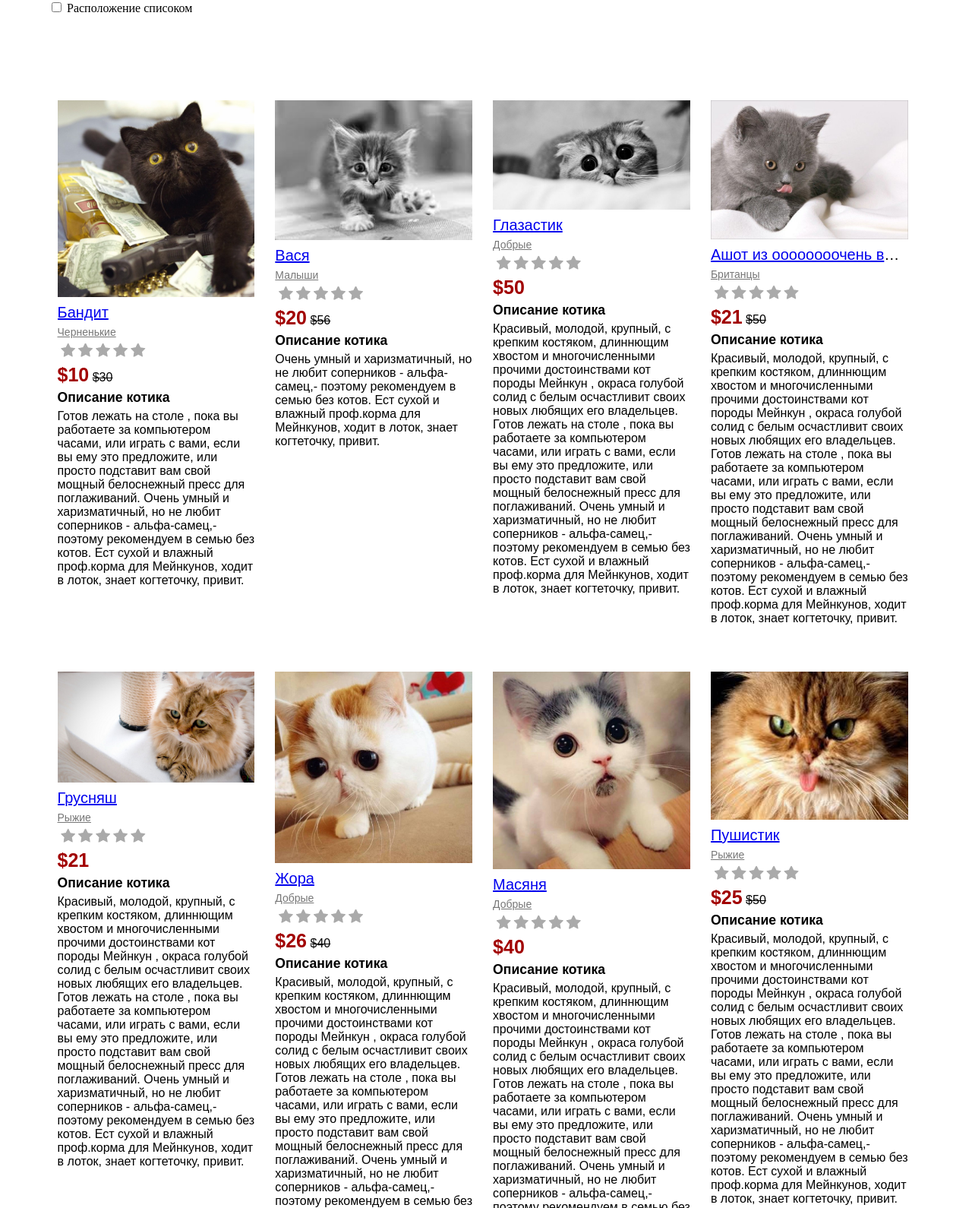
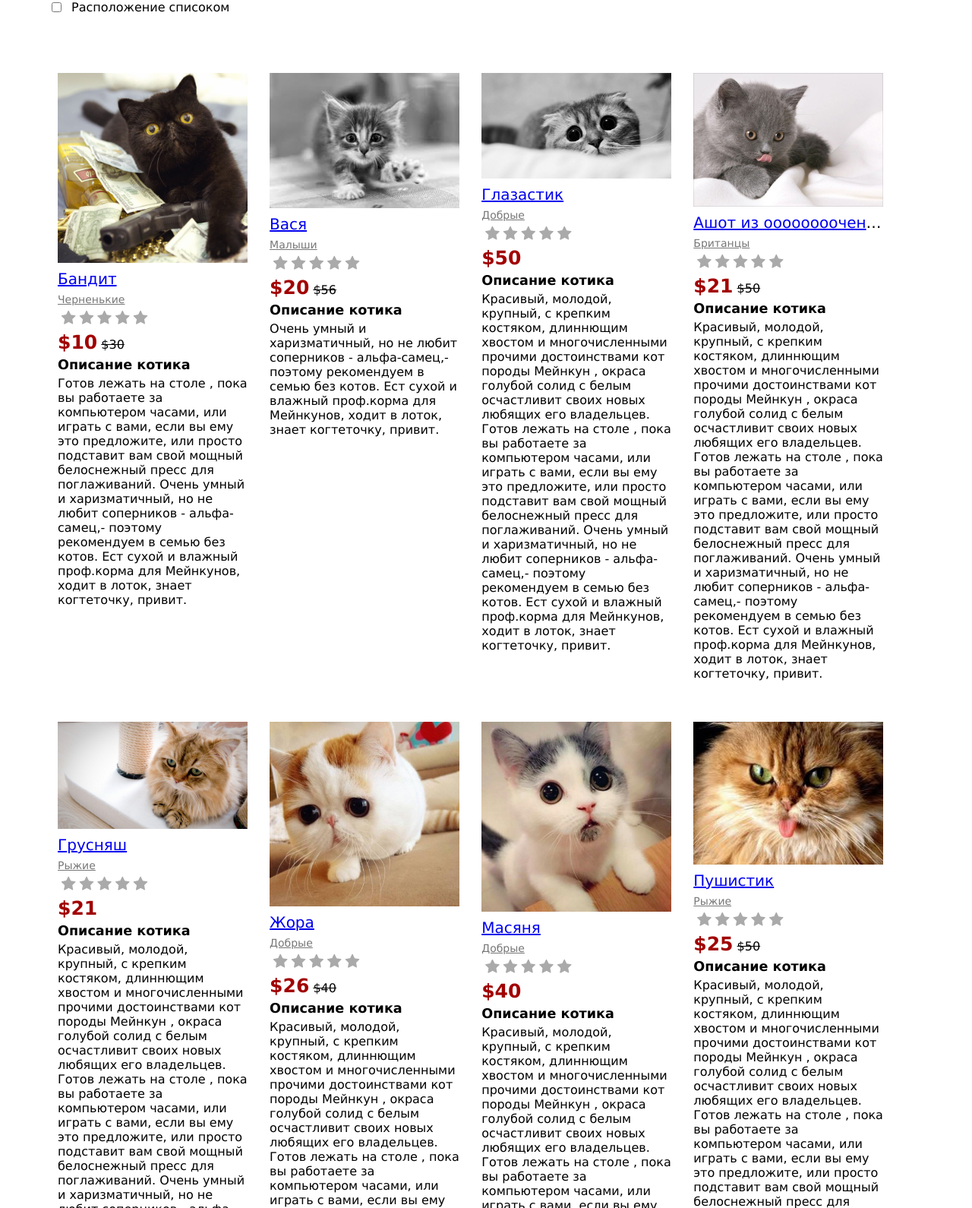
Before and after one commit to urfu-2016/markup-task-5, a plain HTML site: page index.html in a window 1280 px wide. Shown: the top 1590 px of the page at 76% size. Drawn offline with Linux system fonts and the light colour scheme.

Commit message:
Исправил замечания

```diff
--- a/index.css
+++ b/index.css
@@ -7,37 +7,32 @@ html
 
 main
 {
-    display: inline-block;
-    margin: 0 5%;
+    width: 90%;
+    margin: 0 auto;
+    font-family: 'Verdana', sans-serif;
 }
 
 .card
 {
-    width: 22.55%;
+    width: 250px;
     display: inline-block;
-    margin: 1%;
+    margin: 20px 5px;
     position: relative;
-    font-family: sans-serif;
-    margin-bottom: 50px;
     vertical-align: top;
-    -webkit-transition: transform .1s ease-out .01s;
-    -moz-transition: transform .1s ease-out .01s;
-    -o-transition: transform .1s ease-out .01s;
-    transition: transform .1s ease-out .01s;
+    transition: transform .1s;
+    border: 2px solid rgba(0, 0, 0, 0);
+    padding: 5px;
 }
 
 .card:hover
 {
-    transform: scale(1.1, 1.1);
+    border: 2px solid #111;
+    box-shadow: 0 0 3px #111;
 }
 
 .card-img
 {
-    -webkit-transition: transform .1s ease-out .01s;
-    -moz-transition: transform .1s ease-out .01s;
-    -o-transition: transform .1s ease-out .01s;
-    transition: transform .1s ease-out .01s;
-
+    transition: transform .1s;
 }
 
 .card-img:hover
@@ -61,7 +56,7 @@ main
     font-size: 20px;
 }
 
-.card-info .name a:hover
+.card-info .name .name-link:hover
 {
     color: #111;
 }
@@ -106,11 +101,15 @@ main
     word-wrap: break-word;
 }
 
+.view-switch
+{
+    position: absolute;
+}
+
 .view-switch + label
 {
-    display: inline-block;
-    width: 80%;
-    margin-bottom: 100px;
+    display: block;
+    margin: 0 0 50px 30px;
 }
 
 .view-switch:checked ~ .card
@@ -125,9 +124,9 @@ main
 .view-switch:checked ~ .card .card-description
 {
     width: 30%;
-    display: inline-block !important;
+    display: inline-block;
     vertical-align: top;
-    margin: .5%;
+    margin: 0 .5%;
 }
 
 .view-switch:checked ~ .card .card-img
@@ -150,22 +149,13 @@ main
     min-width: 150px;
 }
 
-@media screen and (max-width: 800px)
-{
-    .card
-    {
-        width: 30.5%;
-    }
-}
-
-@media screen and (max-width: 600px)
+@media screen and (max-width: 400px)
 {
     .card
     {
         display: inline-block;
-        margin: auto;
-        width: 100%;
-        margin-bottom: 120px;
+        margin: 0 auto;
+        width: 95%;
     }
 
     .card-info .name
@@ -187,7 +177,7 @@ main
 
 .rating > label:before
 {
-    font-size: 1.25em;
+    font-size: 20px;
     font-family: 'icomoon';
     content: '\e901';
 
@@ -198,14 +188,14 @@ main
     content: '\e900';
     position: absolute;
     margin: 0;
-    left: 4px;
+    left: 5.5px;
     padding: 0;
 }
 
 .rating > .half-star:last-child
 {
     top: 0;
-    left: -4px;
+    left: -5.5px;
     padding: 0;
 
 }
@@ -235,11 +225,7 @@ main
 @font-face
 {
     font-family: 'icomoon';
-    src: url('fonts/icomoon.eot?sj8zym');
-    src: url('fonts/icomoon.eot?sj8zym#iefix') format('embedded-opentype');
-    src: url('fonts/icomoon.ttf?sj8zym') format('truetype');
     src: url('fonts/icomoon.woff?sj8zym') format('woff');
-    src: url('fonts/icomoon.svg?sj8zym#icomoon') format('svg');
     font-weight: normal;
     font-style: normal;
 }
--- a/index.html
+++ b/index.html
@@ -12,12 +12,12 @@
             <input class="view-switch" id="switch-to-list" type="checkbox" name="list">
             <label for="switch-to-list">Расположение списоком</label>
             <article class="card">
-                <div class="card-img">
+                <section class="card-img">
                     <img src="images/Бандит.jpg" alt="Бандит">
-                </div>
-                <div class="card-info">
+                </section>
+                <section class="card-info">
                     <div class="name">
-                        <a href="#0">Бандит</a>
+                        <a class="name-link" href="#0">Бандит</a>
                     </div>
                     <a href="#0" class="category">
                         Черненькие
@@ -50,8 +50,8 @@
                     <div class="price-old">
                         $30
                     </div>
-                </div>
-                <div class="card-description">
+                </section>
+                <section class="card-description">
                     <span class="description-header">Описание котика</span>
                     Готов лежать на столе , пока вы работаете за компьютером часами, или
                     играть с вами, если вы ему это предложите, или просто подставит вам
@@ -59,15 +59,15 @@
                     Очень умный и харизматичный, но не любит соперников - альфа-самец,-
                     поэтому рекомендуем в семью без котов. Ест сухой и влажный проф.корма
                     для Мейнкунов, ходит в лоток, знает когтеточку, привит.
-                </div>
+                </section>
             </article>
             <article class="card">
-                <div class="card-img">
+                <section class="card-img">
                     <img src="images/Вася.jpg" alt="Вася">
-                </div>
-                <div class="card-info">
+                </section>
+                <section class="card-info">
                     <div class="name">
-                        <a href="#0">Вася</a>
+                        <a class="name-link" href="#0">Вася</a>
                     </div>
                     <a href="#0" class="category">
                         Малыши
@@ -100,21 +100,21 @@
                     <div class="price-old">
                         $56
                     </div>
-                </div>
-                <div class="card-description">
+                </section>
+                <section class="card-description">
                     <span class="description-header">Описание котика</span>
                     Очень умный и харизматичный, но не любит соперников - альфа-самец,-
                     поэтому рекомендуем в семью без котов. Ест сухой и влажный проф.корма
                     для Мейнкунов, ходит в лоток, знает когтеточку, привит.
-                </div>
+                </section>
             </article>
             <article class="card">
-                <div class="card-img">
+                <section class="card-img">
                     <img src="images/Глазастик.jpg" alt="Глазастик">
-                </div>
-                <div class="card-info">
+                </section>
+                <section class="card-info">
                     <div class="name">
-                        <a href="#0">Глазастик</a>
+                        <a class="name-link" href="#0">Глазастик</a>
                     </div>
                     <a href="#0" class="category">
                         Добрые
@@ -144,8 +144,8 @@
                     <div class="price-new">
                         $50
                     </div>
-                </div>
-                <div class="card-description">
+                </section>
+                <section class="card-description">
                     <span class="description-header">Описание котика</span>
                     Красивый, молодой, крупный, с крепким костяком, длиннющим хвостом
                     и многочисленными прочими достоинствами кот породы Мейнкун , окраса
@@ -156,15 +156,15 @@
                     Очень умный и харизматичный, но не любит соперников - альфа-самец,-
                     поэтому рекомендуем в семью без котов. Ест сухой и влажный проф.корма
                     для Мейнкунов, ходит в лоток, знает когтеточку, привит.
-                </div>
+                </section>
             </article>
             <article class="card">
-                <div class="card-img">
+                <section class="card-img">
                     <img src="images/Ашот.jpg" alt="Ашот">
-                </div>
-                <div class="card-info">
+                </section>
+                <section class="card-info">
                     <div class="name">
-                        <a href="#0">Ашот из оооооооочень высоких британских гор</a>
+                        <a class="name-link" href="#0">Ашот из оооооооочень высоких британских гор</a>
                     </div>
                     <a href="#0" class="category">
                         Британцы
@@ -197,8 +197,8 @@
                     <div class="price-old">
                         $50
                     </div>
-                </div>
-                <div class="card-description">
+                </section>
+                <section class="card-description">
                     <span class="description-header">Описание котика</span>
                     Красивый, молодой, крупный, с крепким костяком, длиннющим хвостом
                     и многочисленными прочими достоинствами кот породы Мейнкун , окраса
@@ -209,15 +209,15 @@
                     Очень умный и харизматичный, но не любит соперников - альфа-самец,-
                     поэтому рекомендуем в семью без котов. Ест сухой и влажный проф.корма
                     для Мейнкунов, ходит в лоток, знает когтеточку, привит.
-                </div>
+                </section>
             </article>
             <article class="card">
-                <div class="card-img">
+                <section class="card-img">
                     <img src="images/Грусняш.jpg" alt="Грусняш">
-                </div>
-                <div class="card-info">
+                </section>
+                <section class="card-info">
                     <div class="name">
-                        <a href="#0">Грусняш</a>
+                        <a class="name-link" href="#0">Грусняш</a>
                     </div>
                     <a href="#0" class="category">
                         Рыжие
@@ -247,8 +247,8 @@
                     <div class="price-new">
                         $21
                     </div>
-                </div>
-                <div class="card-description">
+                </section>
+                <section class="card-description">
                     <span class="description-header">Описание котика</span>
                     Красивый, молодой, крупный, с крепким костяком, длиннющим хвостом
                     и многочисленными прочими достоинствами кот породы Мейнкун , окраса
@@ -259,15 +259,15 @@
                     Очень умный и харизматичный, но не любит соперников - альфа-самец,-
                     поэтому рекомендуем в семью без котов. Ест сухой и влажный проф.корма
                     для Мейнкунов, ходит в лоток, знает когтеточку, привит.
-                </div>
+                </section>
             </article>
             <article class="card">
-                <div class="card-img">
+                <section class="card-img">
                     <img src="images/Жора.jpg" alt="Жора">
-                </div>
-                <div class="card-info">
+                </section>
+                <section class="card-info">
                     <div class="name">
-                        <a href="#0">Жора</a>
+                        <a class="name-link" href="#0">Жора</a>
                     </div>
                     <a href="#0" class="category">
                         Добрые
@@ -300,8 +300,8 @@
                     <div class="price-old">
                         $40
                     </div>
-                </div>
-                <div class="card-description">
+                </section>
+                <section class="card-description">
                     <span class="description-header">Описание котика</span>
                     Красивый, молодой, крупный, с крепким костяком, длиннющим хвостом
                     и многочисленными прочими достоинствами кот породы Мейнкун , окраса
@@ -312,15 +312,15 @@
                     Очень умный и харизматичный, но не любит соперников - альфа-самец,-
                     поэтому рекомендуем в семью без котов. Ест сухой и влажный проф.корма
                     для Мейнкунов, ходит в лоток, знает когтеточку, привит.
-                </div>
+                </section>
             </article>
             <article class="card">
-                <div class="card-img">
+                <section class="card-img">
                     <img src="images/Масяня.jpg" alt="Масяня">
-                </div>
-                <div class="card-info">
+                </section>
+                <section class="card-info">
                     <div class="name">
-                        <a href="#0">Масяня</a>
+                        <a class="name-link" href="#0">Масяня</a>
                     </div>
                     <a href="#0" class="category">
                         Добрые
@@ -350,8 +350,8 @@
                     <div class="price-new">
                         $40
                     </div>
-                </div>
-                <div class="card-description">
+                </section>
+                <section class="card-description">
                     <span class="description-header">Описание котика</span>
                     Красивый, молодой, крупный, с крепким костяком, длиннющим хвостом
                     и многочисленными прочими достоинствами кот породы Мейнкун , окраса
@@ -362,15 +362,15 @@
                     Очень умный и харизматичный, но не любит соперников - альфа-самец,-
                     поэтому рекомендуем в семью без котов. Ест сухой и влажный проф.корма
                     для Мейнкунов, ходит в лоток, знает когтеточку, привит.
-                </div>
+                </section>
             </article>
             <article class="card">
-                <div class="card-img">
+                <section class="card-img">
                     <img src="images/Пушистик.jpg" alt="Пушистик">
-                </div>
-                <div class="card-info">
+                </section>
+                <section class="card-info">
                     <div class="name">
-                        <a href="#0">Пушистик</a>
+                        <a class="name-link" href="#0">Пушистик</a>
                     </div>
                     <a href="#0" class="category">
                         Рыжие
@@ -403,8 +403,8 @@
                     <div class="price-old">
                         $50
                     </div>
-                </div>
-                <div class="card-description">
+                </section>
+                <section class="card-description">
                     <span class="description-header">Описание котика</span>
                     Красивый, молодой, крупный, с крепким костяком, длиннющим хвостом
                     и многочисленными прочими достоинствами кот породы Мейнкун , окраса
@@ -415,15 +415,15 @@
                     Очень умный и харизматичный, но не любит соперников - альфа-самец,-
                     поэтому рекомендуем в семью без котов. Ест сухой и влажный проф.корма
                     для Мейнкунов, ходит в лоток, знает когтеточку, привит.
-                </div>
+                </section>
             </article>
             <article class="card">
-                <div class="card-img">
+                <section class="card-img">
                     <img src="images/Рыжик.jpg" alt="Рыжик">
-                </div>
-                <div class="card-info">
+                </section>
+                <section class="card-info">
                     <div class="name">
-                        <a href="#0">Рыжик</a>
+                        <a class="name-link" href="#0">Рыжик</a>
                     </div>
                     <a href="#0" class="category">
                         Рыжие
@@ -456,8 +456,8 @@
                     <div class="price-old">
                         $35
                     </div>
-                </div>
-                <div class="card-description">
+                </section>
+                <section class="card-description">
                     <span class="description-header">Описание котика</span>
                     Красивый, молодой, крупный, с крепким костяком, длиннющим хвостом
                     и многочисленными прочими достоинствами кот породы Мейнкун , окраса
@@ -468,15 +468,15 @@
                     Очень умный и харизматичный, но не любит соперников - альфа-самец,-
                     поэтому рекомендуем в семью без котов. Ест сухой и влажный проф.корма
                     для Мейнкунов, ходит в лоток, знает когтеточку, привит.
-                </div>
+                </section>
             </article>
             <article class="card">
-                <div class="card-img">
+                <section class="card-img">
                     <img src="images/Соня.jpg" alt="Соня">
-                </div>
-                <div class="card-info">
+                </section>
+                <section class="card-info">
                     <div class="name">
-                        <a href="#0">Соня</a>
+                        <a class="name-link" href="#0">Кот программист</a>
                     </div>
                     <a href="#0" class="category">
                         Сиамские
@@ -509,8 +509,8 @@
                     <div class="price-old">
                         $70
                     </div>
-                </div>
-                <div class="card-description">
+                </section>
+                <section class="card-description">
                     <span class="description-header">Описание котика</span>
                     Красивый, молодой, крупный, с крепким костяком, длиннющим хвостом
                     и многочисленными прочими достоинствами кот породы Мейнкун , окраса
@@ -521,7 +521,7 @@
                     Очень умный и харизматичный, но не любит соперников - альфа-самец,-
                     поэтому рекомендуем в семью без котов. Ест сухой и влажный проф.корма
                     для Мейнкунов, ходит в лоток, знает когтеточку, привит.
-                </div>
+                </section>
             </article>
         </main>
     </body>
```
